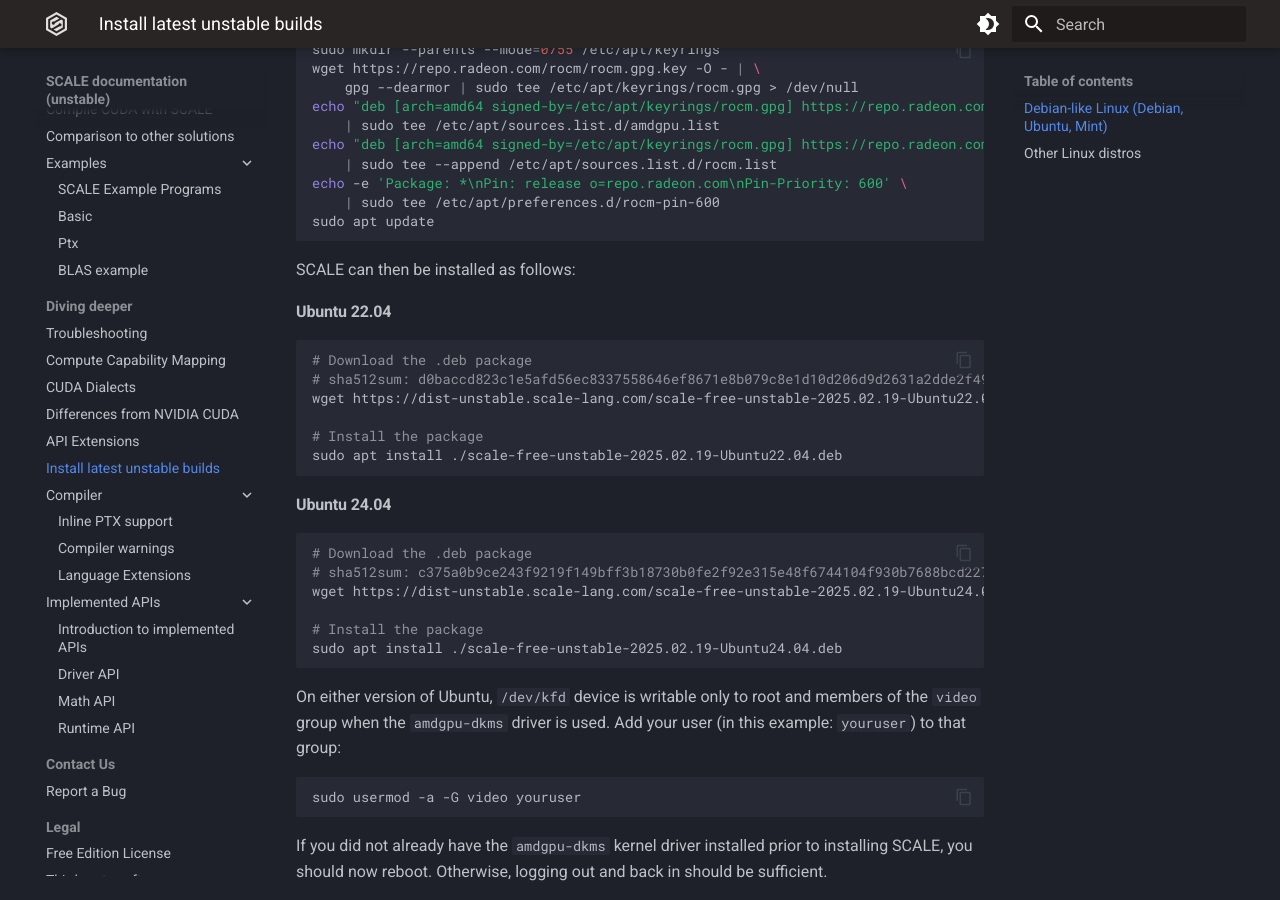
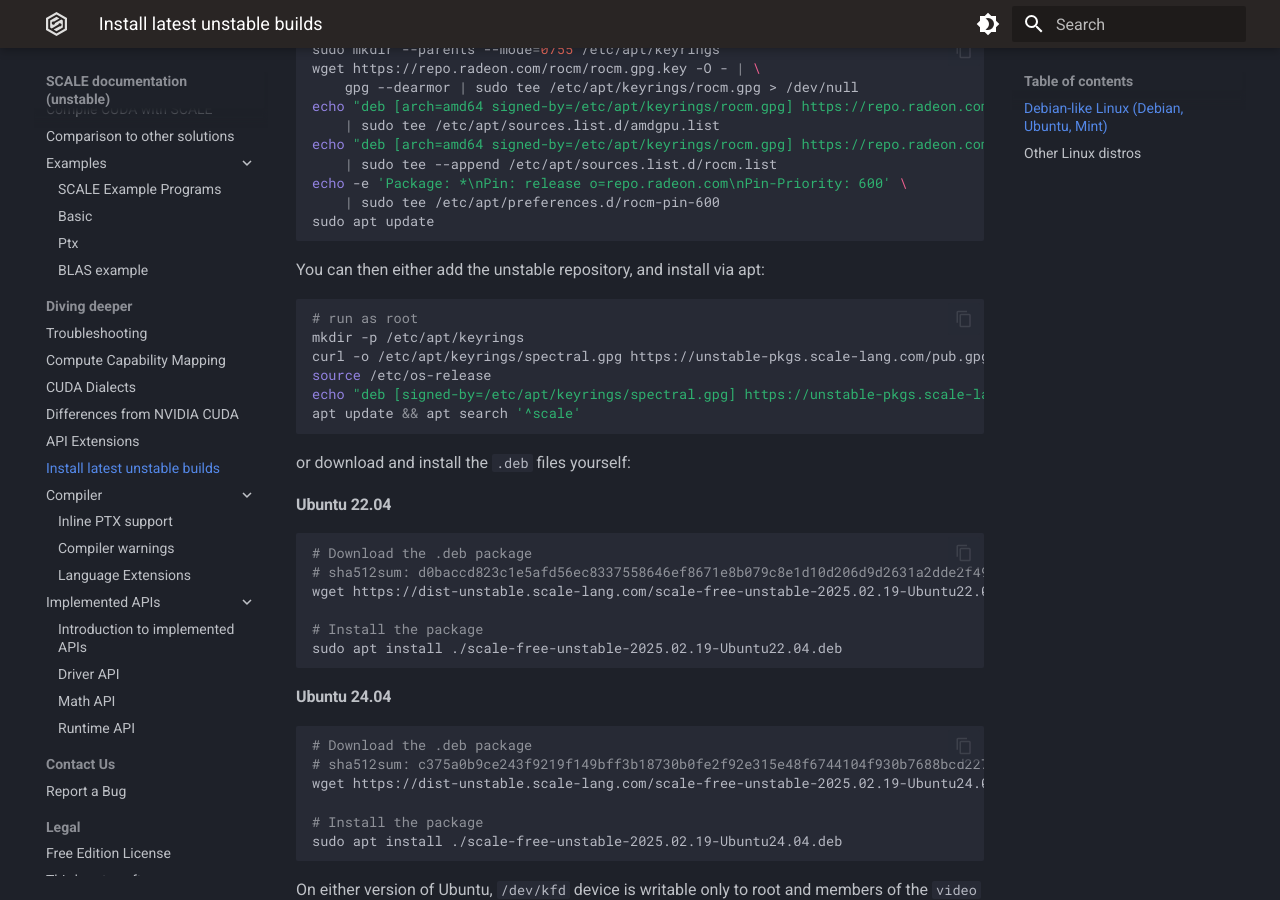
Before and after one commit to spectral-compute/scale-docs, an MkDocs documentation site: the page built from docs/manual/how-to-install-unstable.md, in a window 1280 px wide and 900 px high, scrolled down 948 px. Built offline with MkDocs 1.6.1 and Material for MkDocs 9.7.7, drawn with Linux system fonts in a browser that asks for light colours.

Commit message:
Add unstable-pkgs link

````diff
--- a/docs/manual/how-to-install-unstable.md
+++ b/docs/manual/how-to-install-unstable.md
@@ -43,7 +43,18 @@ echo -e 'Package: *\nPin: release o=repo.radeon.com\nPin-Priority: 600' \
 sudo apt update
 ```
 
-SCALE can then be installed as follows:
+You can then either add the unstable repository, and install via apt:
+
+```bash
+# run as root
+mkdir -p /etc/apt/keyrings
+curl -o /etc/apt/keyrings/spectral.gpg https://unstable-pkgs.scale-lang.com/pub.gpg
+source /etc/os-release
+echo "deb [signed-by=/etc/apt/keyrings/spectral.gpg] https://unstable-pkgs.scale-lang.com/deb ${VERSION_CODENAME} main" > /etc/apt/sources.list.d/spectral-free-unstable.list
+apt update && apt search '^scale'
+```
+
+or download and install the `.deb` files yourself:
 
 <h4>Ubuntu 22.04</h4>
 ```bash
````
